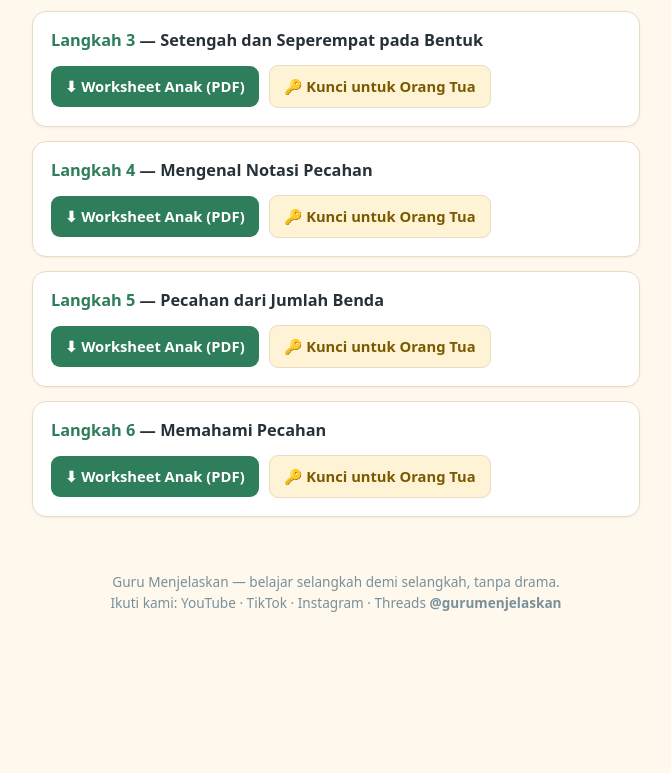
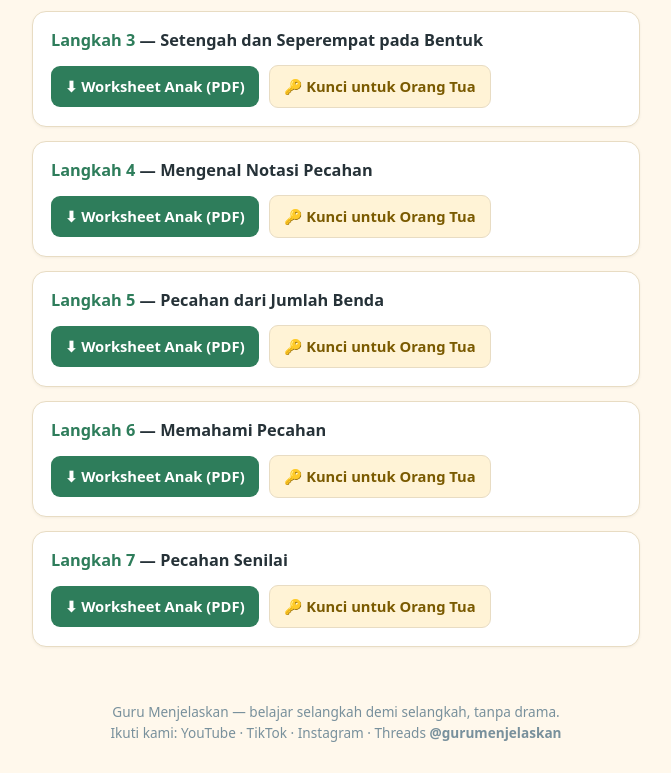
Before and after one commit to wayangprint/wayangprint.github.io, a plain HTML site: page guru-menjelaskan/index.html in a window 1280 px wide. Shown: the part 537-1310 px from the top of the page, without its empty margins (304-975 px from the left). Before the commit the page ends 1180 px from the top, so only its background shows below. Drawn offline with Linux system fonts and the light colour scheme.

Commit message:
Langkah 7 Pecahan Senilai: tambah kartu worksheet

```diff
--- a/guru-menjelaskan/index.html
+++ b/guru-menjelaskan/index.html
@@ -67,6 +67,12 @@
     <a class="tombol utama" href="pdf/pb-pch-006_worksheet.pdf" download>⬇ Worksheet Anak (PDF)</a>
     <a class="tombol kedua" href="pdf/pb-pch-006_kunci-jawaban.pdf" download>🔑 Kunci untuk Orang Tua</a>
   </div>
+
+  <div class="kartu">
+    <h3><span class="langkah">Langkah 7</span> — Pecahan Senilai</h3>
+    <a class="tombol utama" href="pdf/pb-pch-007_worksheet.pdf" download>⬇ Worksheet Anak (PDF)</a>
+    <a class="tombol kedua" href="pdf/pb-pch-007_kunci-jawaban.pdf" download>🔑 Kunci untuk Orang Tua</a>
+  </div>
 </main>
 <footer>
   Guru Menjelaskan — belajar selangkah demi selangkah, tanpa drama.<br>
```
